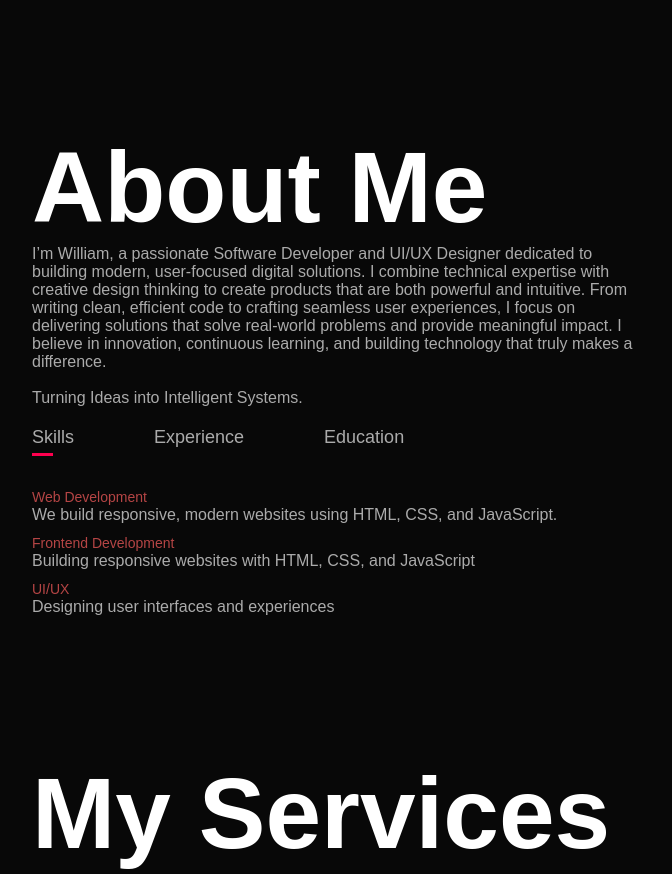
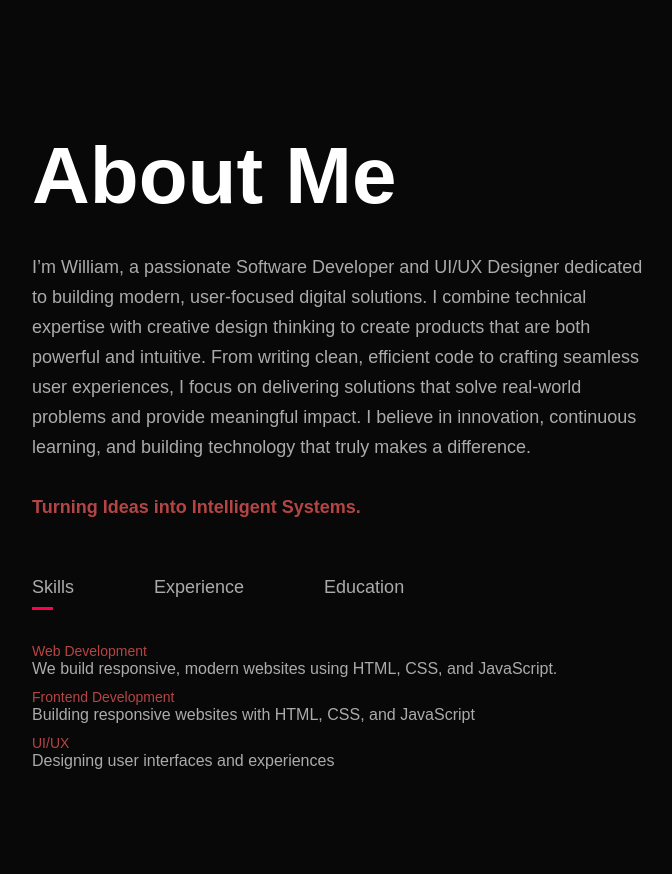
Before and after one commit to kinuthiawilliam3546-netizen/My-portfolio, a plain HTML site: page index.html in a window 1280 px wide. Shown: the part 760-1634 px from the top of the page, without its empty margins (96-768 px from the left). Drawn offline with Linux system fonts and the light colour scheme; some packages are replaced by stand-ins of ours; a script that the page names is missing.

Commit message:
Update style file

```diff
--- a/style.css
+++ b/style.css
@@ -69,19 +69,25 @@ nav ul li a:hover::after{
 .about-col-1{
     flex-basis: 40%;
 }
-.about-col-1 img {
-    max-width: 80%;
-    border-radius: 15px;
-}
+
 .about-col-2{
     margin-right: 0px;
     flex-basis: 60%;
 }
 .sub-title{
-    font-size: 100px;
+    font-size: 80px;
     margin-right: 40px;
     font-weight: 800;
     color: #ffffff;
+}
+.about-col-2 p{
+    font-size: 18px;
+    margin-top: 30px;
+    line-height: 30px;
+}
+.about-col-2 p .highlight{
+    color: #b54545;
+    font-weight: 600;
 }
 .tab-titles{
     display: flex;
```
